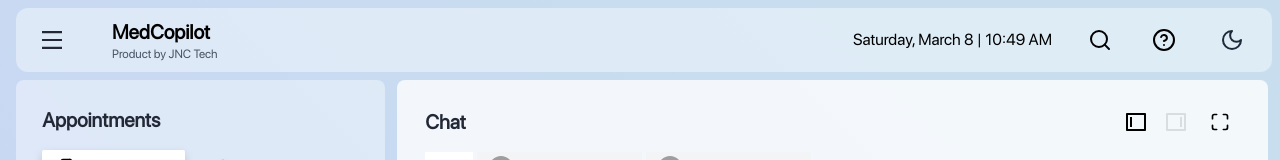
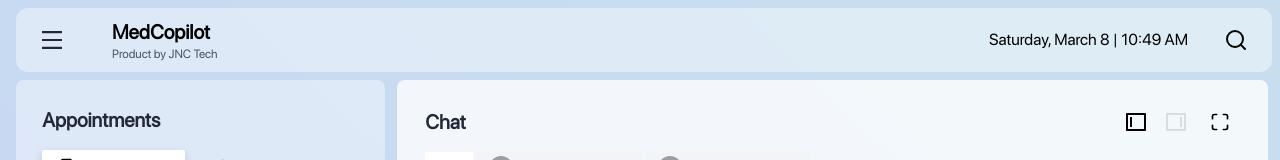
Before and after one commit to devs8l/MedCopilot, a React (Vite) app: page / in a window 1280 px wide. Shown: the top 160 px of the page. Built offline with nearby package versions, Linux system fonts and the light colour scheme; no server answers; sample sign-in values are in the browser's storage; grey boxes are pictures that could not be loaded.

Commit message:
dark-mode

```diff
--- a/src/components/Navbar.jsx
+++ b/src/components/Navbar.jsx
@@ -98,13 +98,13 @@
                     </button>
                 )}
 
-                <div className="w-8 h-8 flex items-center justify-center">
+                {/* <div className="w-8 h-8 flex items-center justify-center">
                     <CircleHelp />
                 </div>
 
                 <button onClick={toggleTheme} className="p-2 rounded-full flex items-center justify-center">
                     {theme === "dark" ? <Sun className="" /> : <Moon className=" text-gray-800" />}
-                </button>
+                </button> */}
             </div>
         </div>
     );
```
